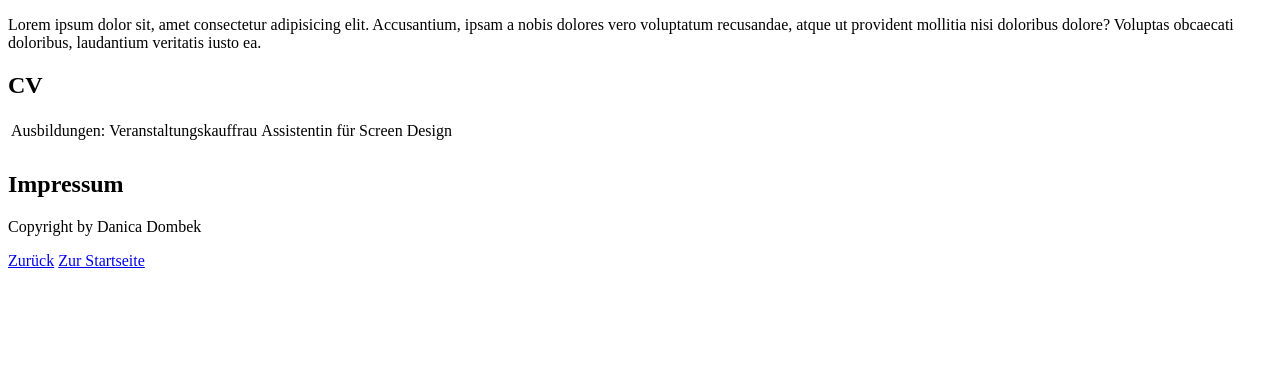
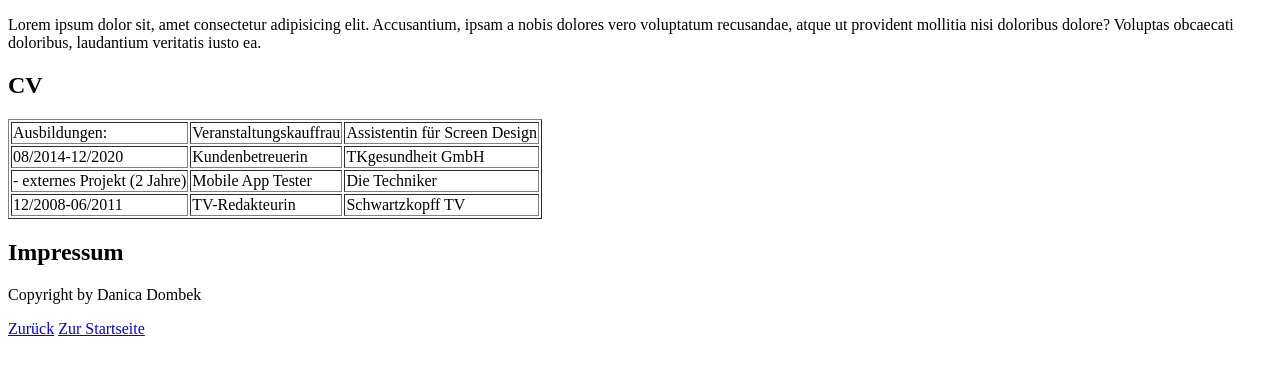
Before and after one commit to danicadombek/personal-website, a plain HTML site: page cv.html in a window 1280 px wide. Drawn offline with Linux system fonts and the light colour scheme.

Commit message:
Fill cv-table

```diff
--- a/cv.html
+++ b/cv.html
@@ -14,21 +14,26 @@
 
         <section id="cv">
         <h1>CV</h1>
-        <table>
+        <table border="1">
             <tr>
                 <td>Ausbildungen:</td>
                 <td>Veranstaltungskauffrau</td>
                 <td>Assistentin für Screen Design</td>
             </tr>
             <tr>
-                <td></td>
-                <td></td>
-                <td></td>
+                <td>08/2014-12/2020</td>
+                <td>Kundenbetreuerin</td>
+                <td>TKgesundheit GmbH</td>
             </tr>
             <tr>
-                <td></td>
-                <td></td>
-                <td></td>
+                <td>- externes Projekt (2 Jahre)</td>
+                <td>Mobile App Tester</td>
+                <td>Die Techniker</td>
+            </tr>
+            <tr>
+                <td>12/2008-06/2011</td>
+                <td>TV-Redakteurin</td>
+                <td>Schwartzkopff TV</td>
             </tr>
         </table>
         </section>
```
